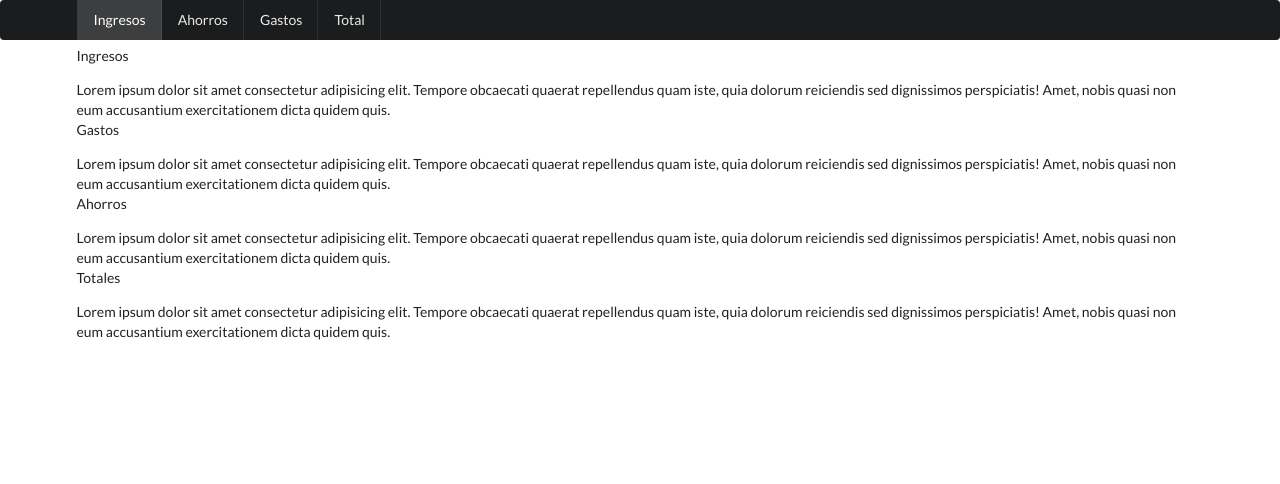
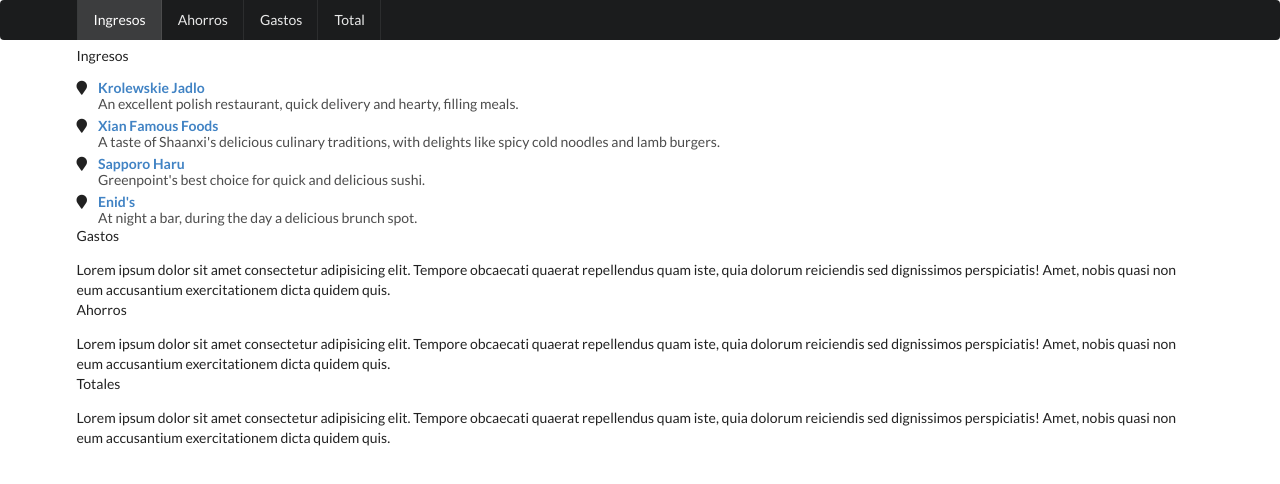
Before and after one commit to asfedez/investigacionMultimedios, an Angular app in the folder Front/: page / in a window 1280 px wide. Shown: the top 484 px of the page. Built offline with nearby package versions, Linux system fonts and the light colour scheme.

Commit message:
Update app.component.html

```diff
--- a/Front/src/app/app.component.html
+++ b/Front/src/app/app.component.html
@@ -5,7 +5,37 @@
 <div class="ui main three column doubling stackable grid container">
     <div class="Ingresos">
         <p>Ingresos</p>
-        <p>Lorem ipsum dolor sit amet consectetur adipisicing elit. Tempore obcaecati quaerat repellendus quam iste, quia dolorum reiciendis sed dignissimos perspiciatis! Amet, nobis quasi non eum accusantium exercitationem dicta quidem quis.</p>
+        <div class="ui list">
+            <div class="item">
+                <i class="map marker icon"></i>
+                <div class="content">
+                    <a class="header">Krolewskie Jadlo</a>
+                    <div class="description">An excellent polish restaurant, quick delivery and hearty, filling meals.</div>
+                </div>
+            </div>
+            <div class="item">
+                <i class="map marker icon"></i>
+                <div class="content">
+                    <a class="header">Xian Famous Foods</a>
+                    <div class="description">A taste of Shaanxi's delicious culinary traditions, with delights like spicy cold noodles and lamb burgers.</div>
+                </div>
+            </div>
+            <div class="item">
+                <i class="map marker icon"></i>
+                <div class="content">
+                    <a class="header">Sapporo Haru</a>
+                    <div class="description">Greenpoint's best choice for quick and delicious sushi.</div>
+                </div>
+            </div>
+            <div class="item">
+                <i class="map marker icon"></i>
+                <div class="content">
+                    <a class="header">Enid's</a>
+                    <div class="description">At night a bar, during the day a delicious brunch spot.</div>
+                </div>
+            </div>
+        </div>
+
     </div>
     <div class="Gastos">
         <p>Gastos</p>
```
